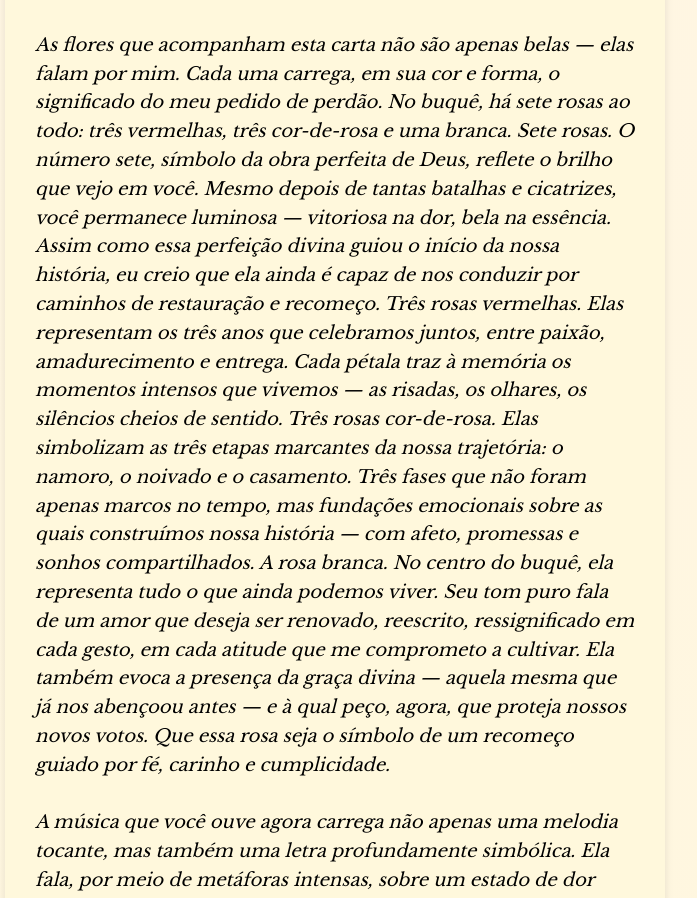
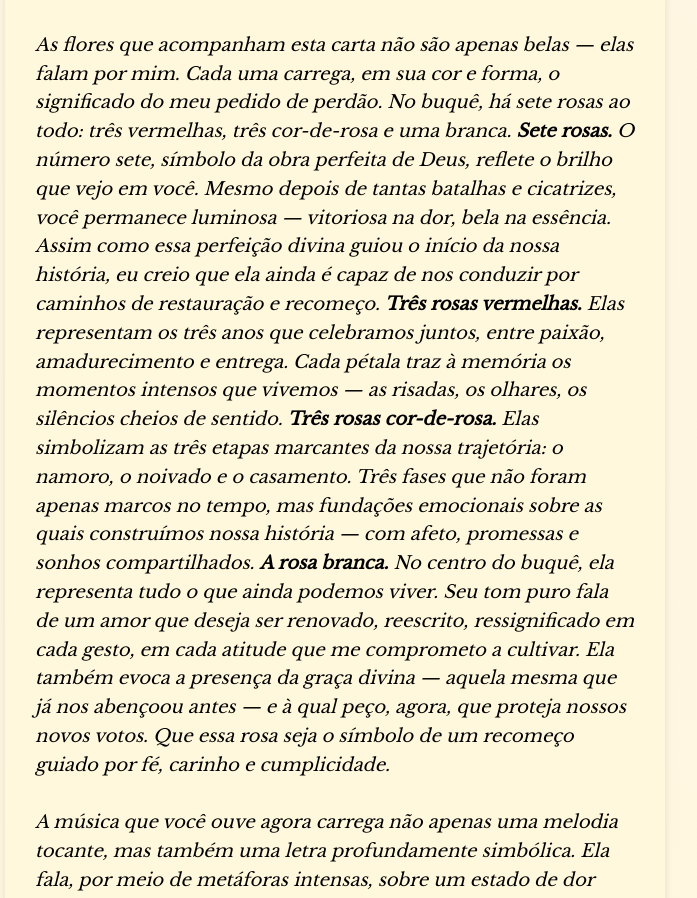
Before and after one commit to tom-de-lima/Romance-Landing-2, a plain HTML site: page index.html in a window 1280 px wide. Shown: the part 5681-6579 px from the top of the page, without its empty margins (305-1002 px from the left). Drawn offline with nearby package versions, Linux system fonts and the light colour scheme.

Commit message:
Update index.html

```diff
--- a/index.html
+++ b/index.html
@@ -92,13 +92,13 @@ Esta não é apenas uma carta romântica. É, antes de tudo, um singelo e humild
 
 As flores que acompanham esta carta não são apenas belas — elas falam por mim. Cada uma carrega, em sua cor e forma, o significado do meu pedido de perdão. No buquê, há sete rosas ao todo: três vermelhas, três cor-de-rosa e uma branca.
 
-<strong></strong>Sete rosas. O número sete, símbolo da obra perfeita de Deus, reflete o brilho que vejo em você. Mesmo depois de tantas batalhas e cicatrizes, você permanece luminosa — vitoriosa na dor, bela na essência. Assim como essa perfeição divina guiou o início da nossa história, eu creio que ela ainda é capaz de nos conduzir por caminhos de restauração e recomeço.
+<strong>Sete rosas.</strong> O número sete, símbolo da obra perfeita de Deus, reflete o brilho que vejo em você. Mesmo depois de tantas batalhas e cicatrizes, você permanece luminosa — vitoriosa na dor, bela na essência. Assim como essa perfeição divina guiou o início da nossa história, eu creio que ela ainda é capaz de nos conduzir por caminhos de restauração e recomeço.
 
-Três rosas vermelhas. Elas representam os três anos que celebramos juntos, entre paixão, amadurecimento e entrega. Cada pétala traz à memória os momentos intensos que vivemos — as risadas, os olhares, os silêncios cheios de sentido.
+<strong>Três rosas vermelhas.</strong> Elas representam os três anos que celebramos juntos, entre paixão, amadurecimento e entrega. Cada pétala traz à memória os momentos intensos que vivemos — as risadas, os olhares, os silêncios cheios de sentido.
 
-Três rosas cor-de-rosa. Elas simbolizam as três etapas marcantes da nossa trajetória: o namoro, o noivado e o casamento. Três fases que não foram apenas marcos no tempo, mas fundações emocionais sobre as quais construímos nossa história — com afeto, promessas e sonhos compartilhados.
+<strong>Três rosas cor-de-rosa.</strong> Elas simbolizam as três etapas marcantes da nossa trajetória: o namoro, o noivado e o casamento. Três fases que não foram apenas marcos no tempo, mas fundações emocionais sobre as quais construímos nossa história — com afeto, promessas e sonhos compartilhados.
 
-A rosa branca. No centro do buquê, ela representa tudo o que ainda podemos viver. Seu tom puro fala de um amor que deseja ser renovado, reescrito, ressignificado em cada gesto, em cada atitude que me comprometo a cultivar. Ela também evoca a presença da graça divina — aquela mesma que já nos abençoou antes — e à qual peço, agora, que proteja nossos novos votos. Que essa rosa seja o símbolo de um recomeço guiado por fé, carinho e cumplicidade.
+<strong>A rosa branca.</strong> No centro do buquê, ela representa tudo o que ainda podemos viver. Seu tom puro fala de um amor que deseja ser renovado, reescrito, ressignificado em cada gesto, em cada atitude que me comprometo a cultivar. Ela também evoca a presença da graça divina — aquela mesma que já nos abençoou antes — e à qual peço, agora, que proteja nossos novos votos. Que essa rosa seja o símbolo de um recomeço guiado por fé, carinho e cumplicidade.
 <br>
 <br>
 
```
